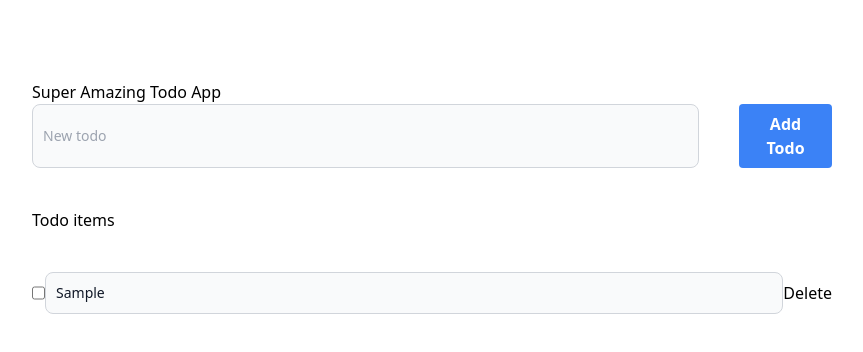
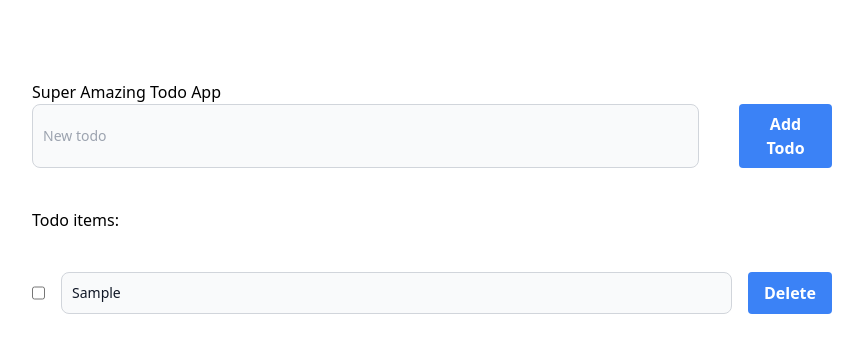
Before and after one commit to Delevarius/zustand_demo, a React (Vite) app: page / in a window 1280 px wide. Both pictures are taken after typing "Sample" into the empty fields and a click on the button "Add Todo". Shown: the top 352 px of the page, without its empty margins (208-1071 px from the left). Built offline with nearby package versions, Linux system fonts and the light colour scheme.

Commit message:
styling updates, cleanup of  code

```diff
--- a/src/components/TodoList.tsx
+++ b/src/components/TodoList.tsx
@@ -1,30 +1,38 @@
 import "react";
 
 import useStore from "../store";
-import { StyledCheckbox, StyledInput } from "../styles";
+import { StyledButton, StyledCheckbox, StyledInput } from "../styles";
 
 function TodoListItems() {
-  const store = useStore((state) => state);
+  const {
+    todos,
+    toggleTodo,
+    updateTodo,
+    removeTodo
+  } = useStore((state) => state);
 
   return (
     <>
-      {store.todos.map((todo) => (
+      {todos.map((todo) => (
         <div
-          className="flex space-between w-full"
+          className="flex space-between space-x-4 w-full"
           key={todo.id}
         >
           <input
             type="checkbox"
             className={StyledCheckbox}
-            onClick={() => store.toggleTodo(todo.id)}
+            onClick={() => toggleTodo(todo.id)}
             checked={todo.done}
           />
           <input
             className={StyledInput}
             value={todo.text}
-            onChange={(e) => store.updateTodo(todo.id, e.target.value)}
+            onChange={(e) => updateTodo(todo.id, e.target.value)}
           />
-          <button onClick={() => store.removeTodo(todo.id)}>Delete</button>
+          <button
+            className={StyledButton}
+            onClick={() => removeTodo(todo.id)}
+          >Delete</button>
         </div>
       ))}
     </>
@@ -34,7 +42,7 @@ function TodoListItems() {
 function TodoList() {
   return (
     <>
-      <h4>Todo items</h4>
+      <h4>Todo items:</h4>
       <TodoListItems />
     </>
   );
--- a/src/styles/index.ts
+++ b/src/styles/index.ts
@@ -1,3 +1,3 @@
 export const StyledInput = "bg-gray-50 border border-gray-300 text-gray-900 text-sm rounded-lg focus:ring-blue-500 focus:border-blue-500 block w-full p-2.5";
 export const StyledCheckbox = '';
-export const StyledButton = 'bg-blue-500 hover:bg-blue-700 text-white font-bold py-2 px-4 width-[50%] rounded';
+export const StyledButton = 'bg-blue-500 hover:bg-blue-700 text-white font-bold py-2 px-4 rounded';
```
